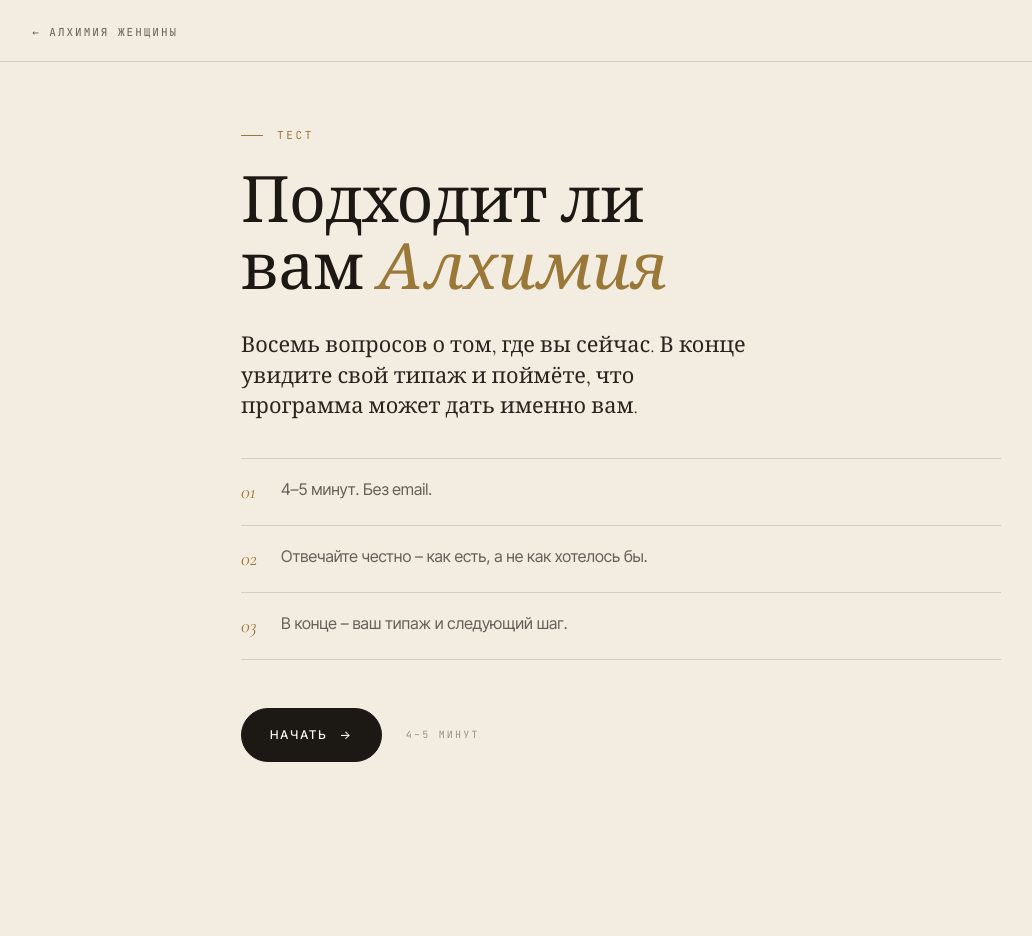
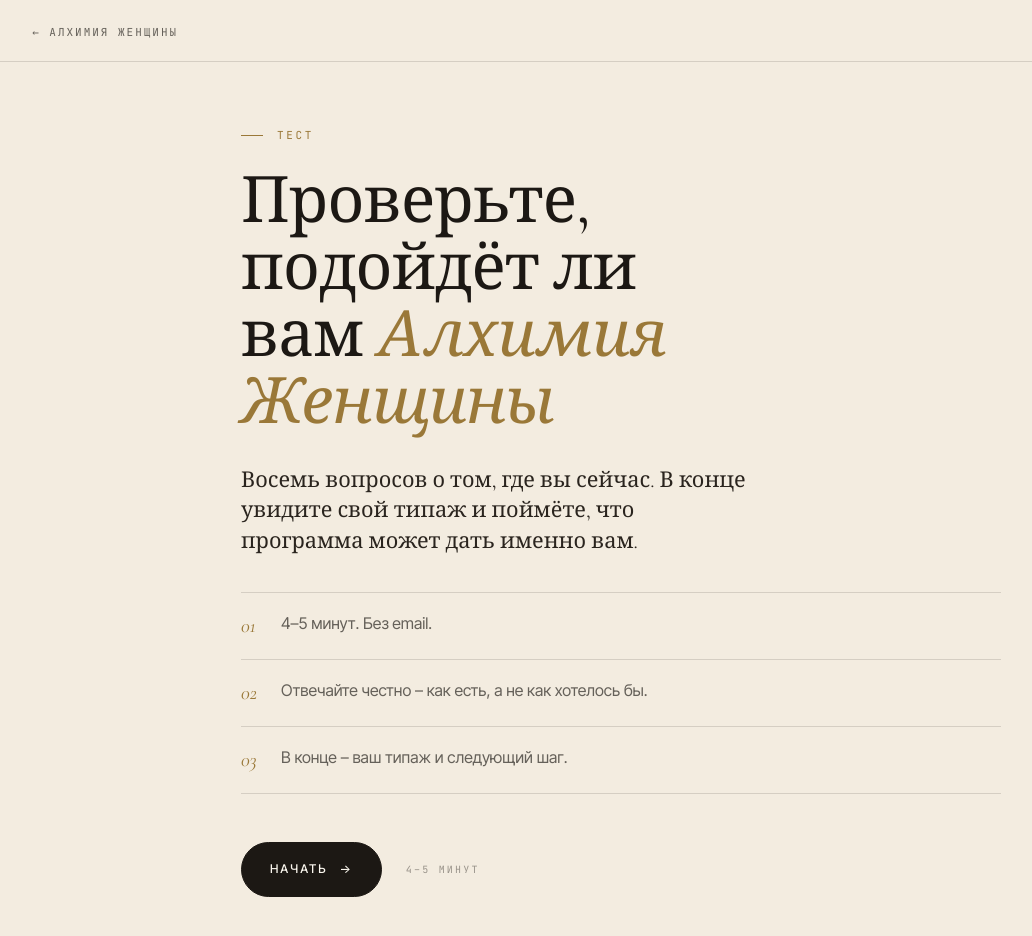
Before and after one commit to kratasuk/alchemy, a plain HTML site: page test.html in a window 1280 px wide. Shown: the whole page, without its empty margins (19-1051 px from the left). Before the commit the page ends 818 px from the top, so only its background shows below. Drawn offline with nearby package versions, Linux system fonts and the light colour scheme.

Commit message:
Test H1: Проверьте, подойдёт ли вам Алхимия Женщины

```diff
--- a/test.html
+++ b/test.html
@@ -454,7 +454,7 @@
 
   <div class="screen intro active shell" id="screen-intro">
     <div class="eyebrow">Тест</div>
-    <h1>Подходит ли вам <em>Алхимия</em></h1>
+    <h1>Проверьте, подойдёт ли вам <em>Алхимия Женщины</em></h1>
     <p class="lede">
       Восемь вопросов о том, где вы сейчас. В конце увидите свой типаж и поймёте, что программа может дать именно вам.
     </p>
```
